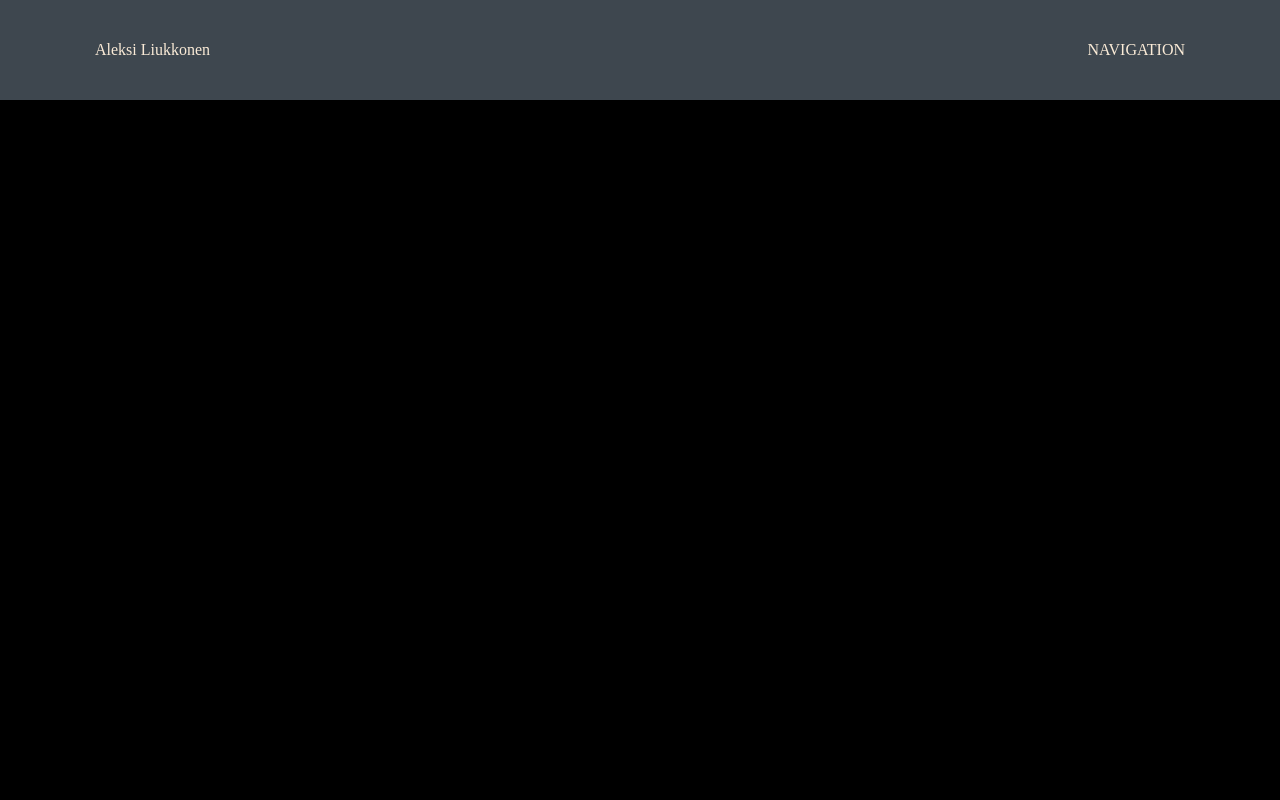
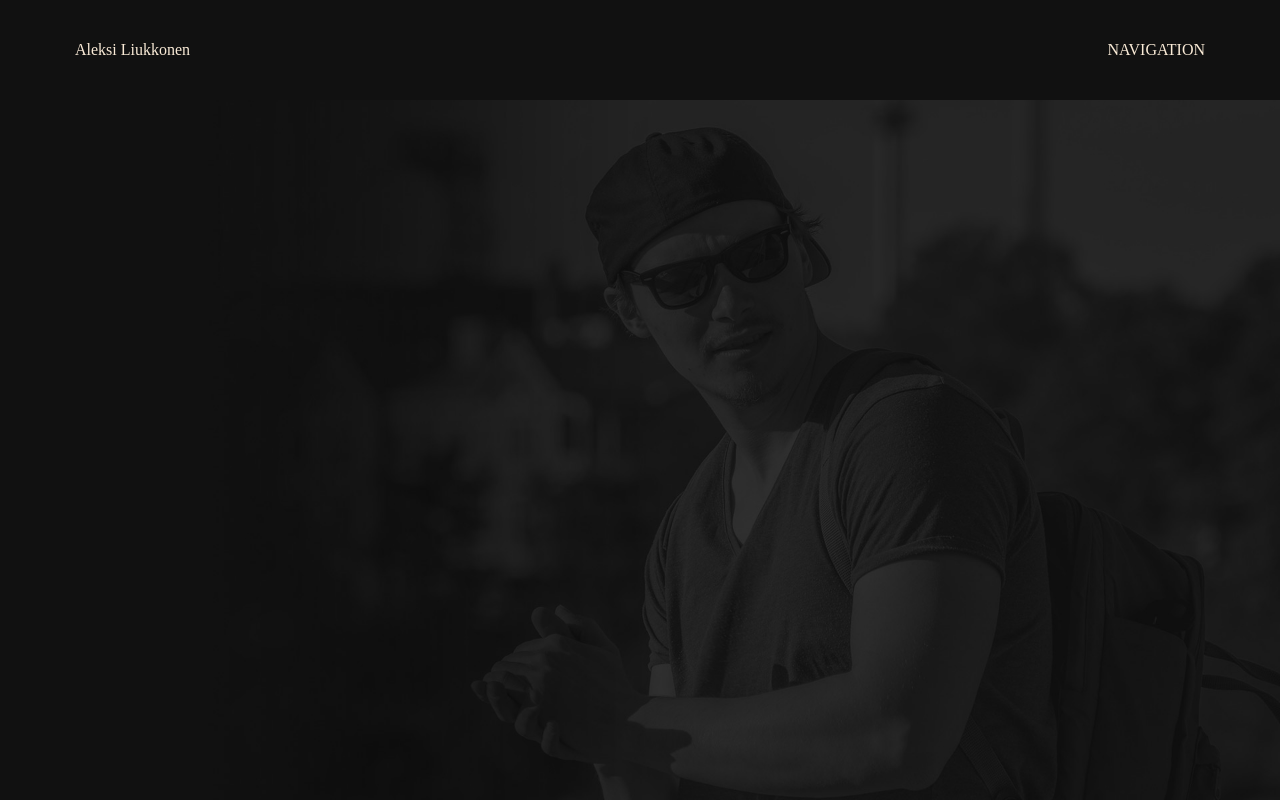
Before and after one commit to aleksiliukkonen/Portfolio, a plain HTML site: page index.html in a window 1280 px wide. Drawn offline with nearby package versions, Linux system fonts and the light colour scheme.

Commit message:
Add background to the header

```diff
--- a/css/styles.css
+++ b/css/styles.css
@@ -1,44 +1,45 @@
+* {
+    box-sizing: border-box;
+}
+
 body {
     background-color: black;
     color: antiquewhite;
 }
 
 header {
-    background-color: #3e474f;
+    position: relative;
 }
 
-.container {
+nav {
+    background-color: #111;
+    height: 100px;
+    position: absolute;
+    width: 100%;
+    top: 0;
+    left: 0;
+}
+
+.top-bar {
     display: flex;
-    flex-wrap: wrap;
     max-width: 1170px;
+    width: 100%;
+    height: 100px;
     margin: 0 auto;
-    height: 100px;
     justify-content: space-between;
     align-items: center;
+    padding: 0 20px;
 }
 
-.Grid-cell {
-    text-align: center;
+.header-image {
+    background: url('../img/bg.jpg') no-repeat top center;
+    background-size: cover;
+    height: 100vh;
 }
 
-.nav {
-   margin-right: 20px;
-   padding: 20px;
-}
 
-.logo {
-   margin-left: 20px;
-   padding: 20px;
-}
 
-@media (max-width: 400px) {
-  .container {
-    display: block;
-  }
+@media (max-width: 767px) {
 
-  .Grid-cell {
-    width: 100%;
-    background-color: blue;
-}
 
 }
--- a/index.html
+++ b/index.html
@@ -1,26 +1,23 @@
 <!doctype html>
-<html class="no-js" lang="">
+<html>
 	<head>
 		<meta charset="utf-8">
-        <meta http-equiv="x-ua-compatible" content="ie=edge">
 		<title>Portfolio - Aleksi Liukkonen</title>
-        <meta name="description" content="">
 		<meta name="viewport" content="width=device-width, initial-scale=1">
-        <link rel="stylesheet" href=" https://cdnjs.cloudflare.com/ajax/libs/normalize/4.2.0/normalize.min.css">
+		<link rel="stylesheet" href="https://cdnjs.cloudflare.com/ajax/libs/normalize/4.2.0/normalize.min.css">
 		<link rel="stylesheet" href="css/styles.css">
 	</head>
 
 <body>
 
 	<header>
-
-<div class="container">
-
-<div class="Grid-cell logo">Aleksi Liukkonen</div>
-<div class="Grid-cell nav">NAVIGATION</div>
-
+		<nav>
+			<div class="top-bar">
+				<div class="logo">Aleksi Liukkonen</div>
+				<div class="contact btn">NAVIGATION</div>
 			</div>
-
+		</nav>
+		<div class="header-image" />
 	</header>
 
 </body>
```
Also changed, not shown: img/bg.jpg (added), img/bg2.jpg (added). Lines whose indentation alone changed are shown as unchanged.
